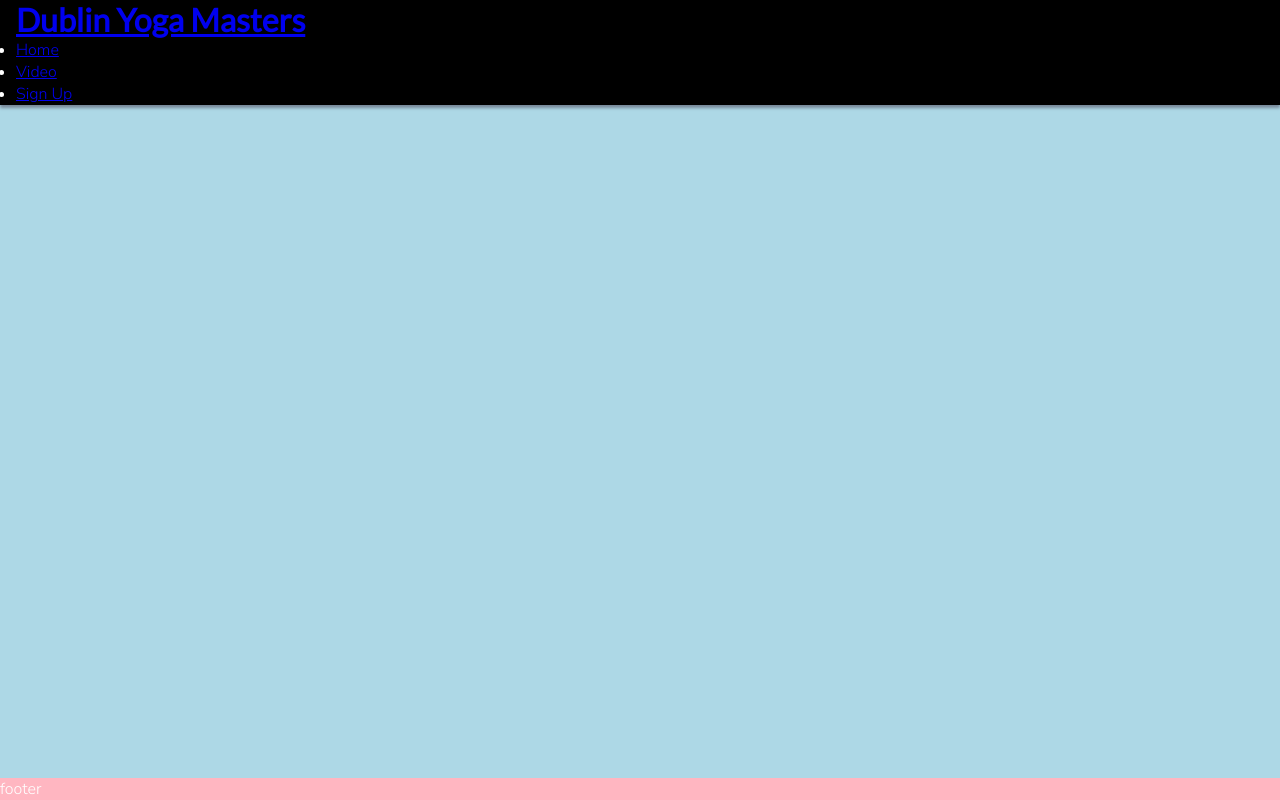
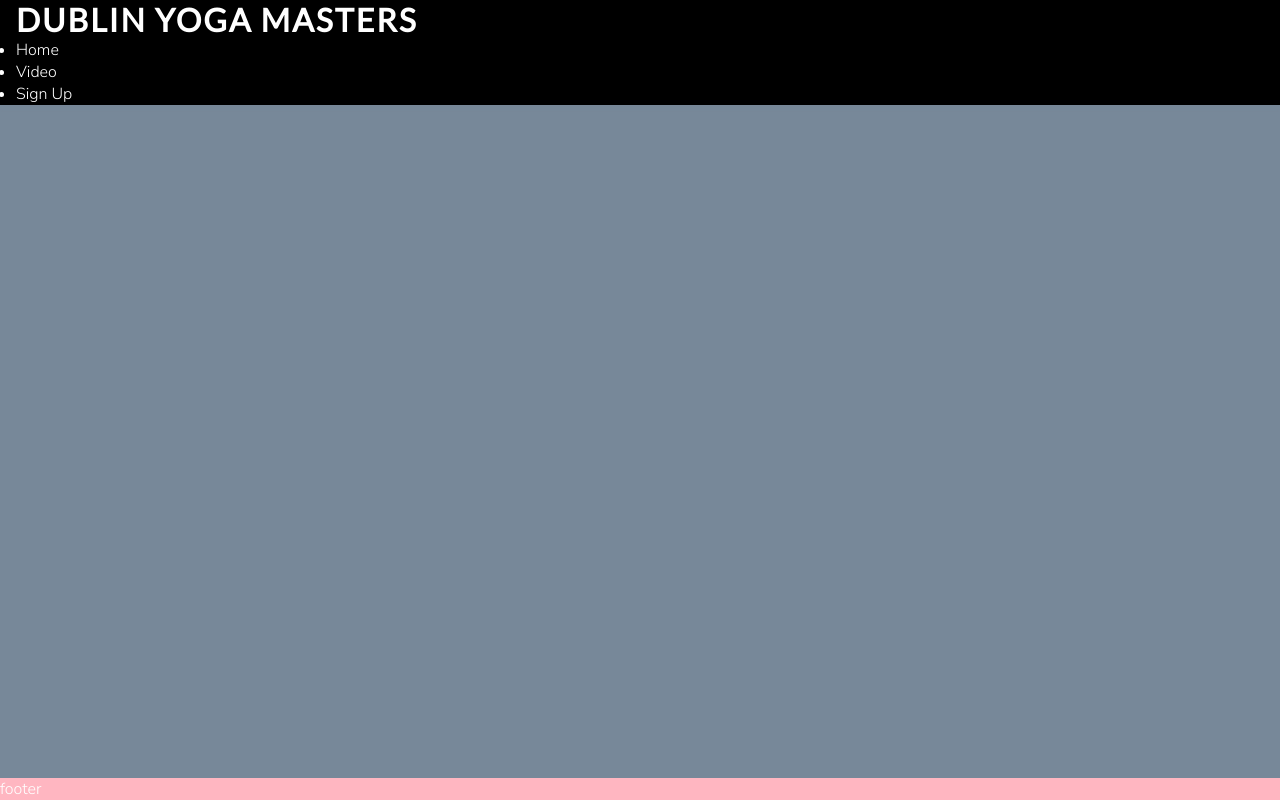
Before and after one commit to johnfurlong98/dublin-yoga-masters, a plain HTML site: page index.html in a window 1280 px wide. Drawn offline with Linux system fonts and the light colour scheme.

Commit message:
styled logo and removed general style underline link

```diff
--- a/assets/css/style.css
+++ b/assets/css/style.css
@@ -27,14 +27,22 @@
      width: 100%;
      box-shadow: 0 3px 3px lightslategrey;
 }
+    header a {
+        text-decoration: none;
+        color: white;
+    }
 
  h1 {
      font-family: 'Lato', sans-serif;
+     text-transform: uppercase;
+     letter-spacing: 2px;
+     color: white;
+
  }
 
  /* main content */
  main {
-     background-color: lightblue;
+     background-color: lightslategrey;
      /*main element takes up space and psushes footer down*/
      flex: 1 0 auto;
  }
```
